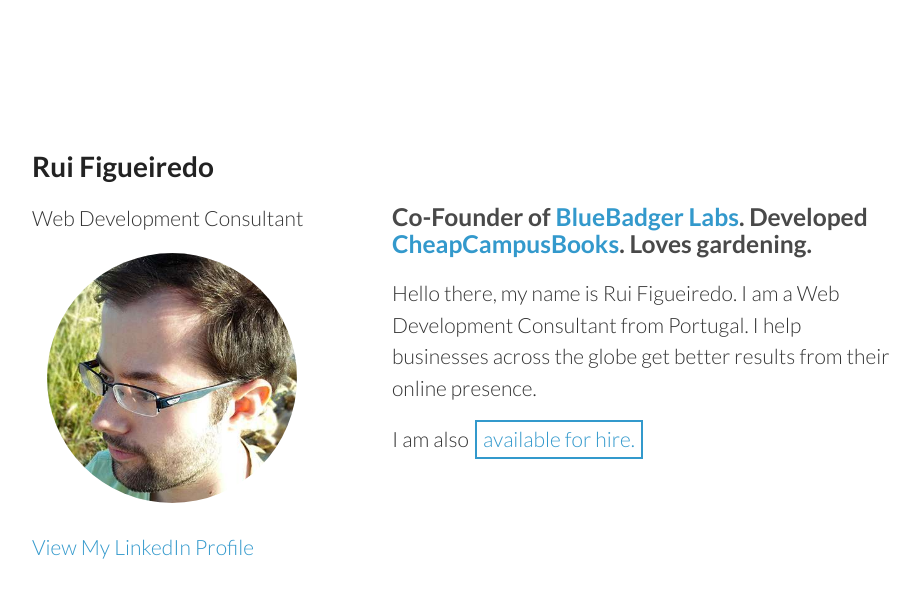
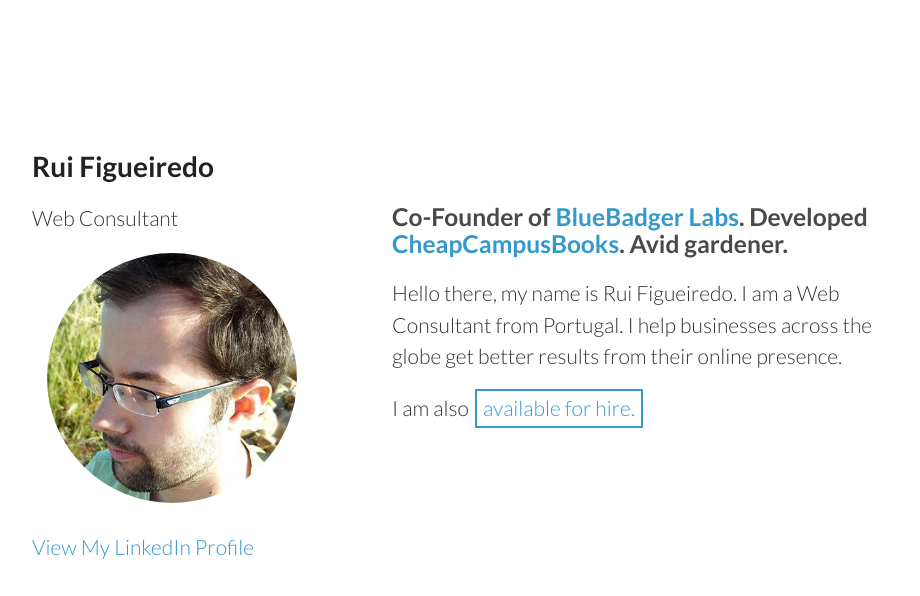
Before and after one commit to rui-figueiredo/rui-figueiredo.github.io, a plain HTML site: page index.html in a window 1280 px wide. Shown: the whole page, without its empty margins (178-1098 px from the left). Drawn offline with Linux system fonts and the light colour scheme.

Commit message:
Update text, add meta description and give credit
Updated text to reflect new role of "Web Consultant", add missing
meta description and give credit to original theme author.

```diff
--- a/index.html
+++ b/index.html
@@ -3,20 +3,22 @@
   <head>
     <meta charset="utf-8">
     <meta http-equiv="X-UA-Compatible" content="chrome=1">
-    <title>Rui Figueiredo - Web Development Consultant</title>
-
+    <title>Rui Figueiredo - Web Consultant</title>
+    <meta name="description" content="Rui Figueiredo is the Co-Founder of BlueBadger Labs and an experienced Web Consultant." />
     <link rel="stylesheet" href="stylesheets/styles.css">
     <link rel="stylesheet" href="stylesheets/github-light.css">
     <meta name="viewport" content="width=device-width, initial-scale=1, user-scalable=no">
     <!--[if lt IE 9]>
     <script src="//html5shiv.googlecode.com/svn/trunk/html5.js"></script>
     <![endif]-->
+
+    <!-- Website based on the wonderful Minimal theme by the talented Steve Smith -->
   </head>
   <body>
     <div class="wrapper">
       <header>
         <h1>Rui Figueiredo</h1>
-        <p>Web Development Consultant</p>
+        <p>Web Consultant</p>
 
         <p class="my-face"><img src="images/rui-figueiredo.jpg" alt="Rui Figueiredo" /></p>
 
@@ -25,9 +27,9 @@
       </header>
       <section>
 
-			<h3>Co-Founder of <a href="http://bluebadgerlabs.com">BlueBadger Labs</a>. Developed <a href="https://cheapcampusbooks.com">CheapCampusBooks</a>. Loves gardening.</h3>
+			<h3>Co-Founder of <a href="http://bluebadgerlabs.com">BlueBadger Labs</a>. Developed <a href="https://cheapcampusbooks.com">CheapCampusBooks</a>. Avid gardener.</h3>
 
-			<p>Hello there, my name is Rui Figueiredo. I am a Web Development Consultant from Portugal. I help businesses across the globe get better results from their online presence.</p>
+			<p>Hello there, my name is Rui Figueiredo. I am a Web Consultant from Portugal. I help businesses across the globe get better results from their online presence.</p>
 
 			<p>I am also <a class="cta" href="mailto:hello@ruifigueiredo.com">available for hire.</a></p>
       </section>
```
